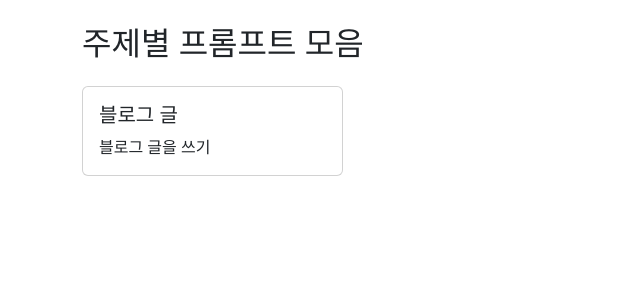
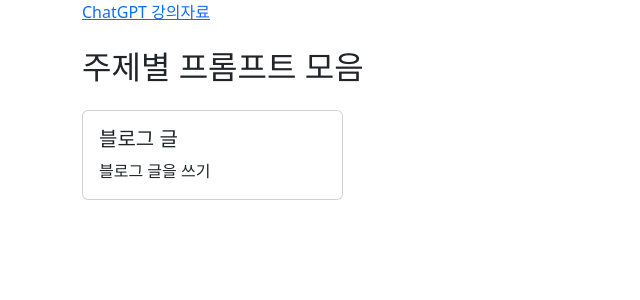
Before and after one commit to euphoris/promptguide, a Django app: page /prompt/ in a window 1280 px wide. Shown: the part 72-372 px from the top of the page, without its empty margins (0-640 px from the left). Run offline with Django 4.2, Linux system fonts and the light colour scheme.

Commit message:
강의 자료

```diff
--- a/common/templates/base.html
+++ b/common/templates/base.html
@@ -34,6 +34,10 @@
         </header>
         <main>
             <div class="container">
+                <div>
+                    <a href="https://s3.ap-northeast-2.amazonaws.com/doc.mindscale.kr/ngv/chatgpt.pdf">ChatGPT 강의자료</a>
+                </div>
+
                 {% block page %}{% endblock %}
             </div>
         </main>
```
